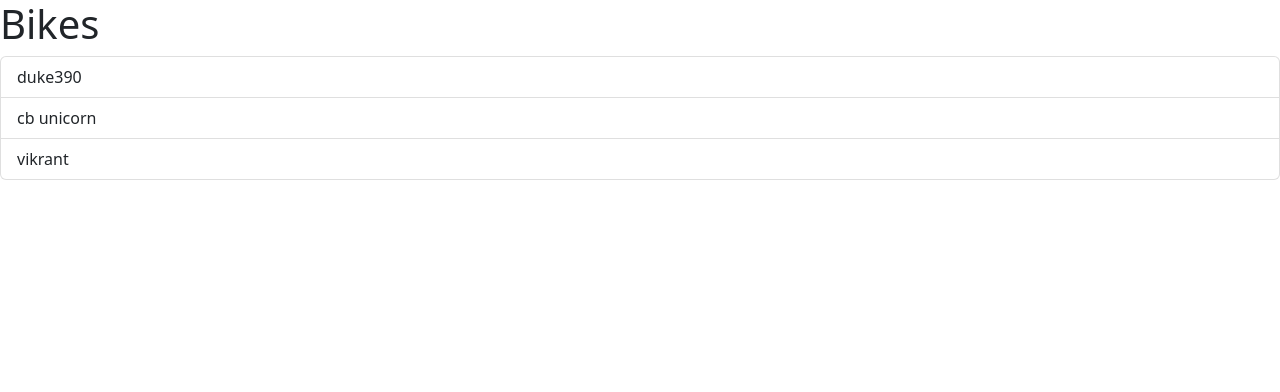
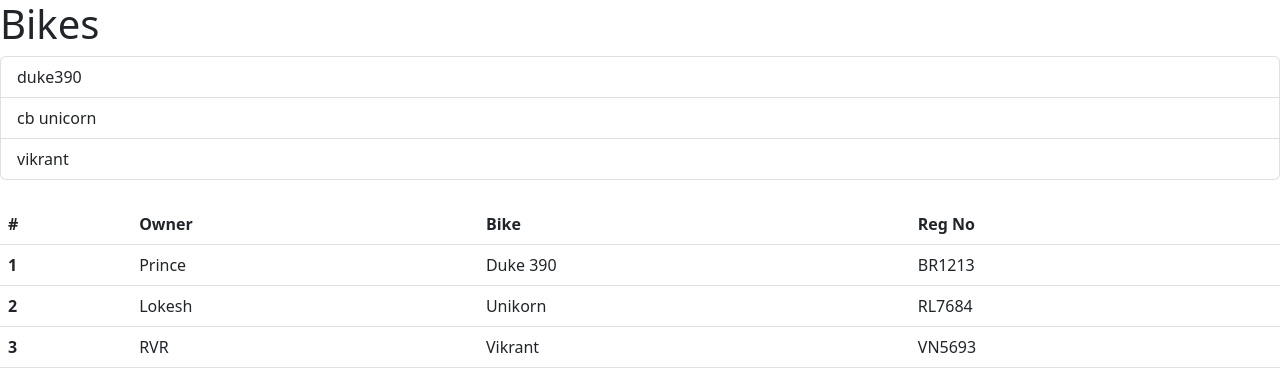
Before and after one commit to Gobinath-B/Biker-Community, a React (Vite) app in the folder react-app/: page / in a window 1280 px wide. Shown: the top 392 px of the page. Built offline with nearby package versions, Linux system fonts and the light colour scheme.

Commit message:
refactor ui

```diff
--- a/react-app/src/App.tsx
+++ b/react-app/src/App.tsx
@@ -10,7 +10,7 @@
       {/* <Message />  */}
       <List bikes={bikes} heading="Our Bikes" />
       <br />
-      {/* <Table /> */}
+      <Table />
     </>
   );
 }
--- a/react-app/src/components/Table.tsx
+++ b/react-app/src/components/Table.tsx
@@ -1,32 +1,33 @@
 
 function Table(){
     return(
-        <table class="table">
+        <table className="table">
   <thead>
     <tr>
       <th scope="col">#</th>
-      <th scope="col">First</th>
-      <th scope="col">Last</th>
-      <th scope="col">Handle</th>
+      <th scope="col">Owner</th>
+      <th scope="col">Bike</th>
+      <th scope="col">Reg No</th>
     </tr>
   </thead>
   <tbody>
     <tr>
       <th scope="row">1</th>
-      <td>Mark</td>
-      <td>Otto</td>
-      <td>@mdo</td>
+      <td>Prince</td>
+      <td>Duke 390</td>
+      <td>BR1213</td>
     </tr>
     <tr>
       <th scope="row">2</th>
-      <td>Jacob</td>
-      <td>Thornton</td>
-      <td>@fat</td>
+      <td>Lokesh</td>
+      <td>Unikorn</td>
+      <td>RL7684</td>
     </tr>
     <tr>
       <th scope="row">3</th>
-      <td colspan="2">Larry the Bird</td>
-      <td>@twitter</td>
+      <td >RVR</td>
+      <td>Vikrant</td>
+      <td>VN5693</td>
     </tr>
   </tbody>
 </table>
```
